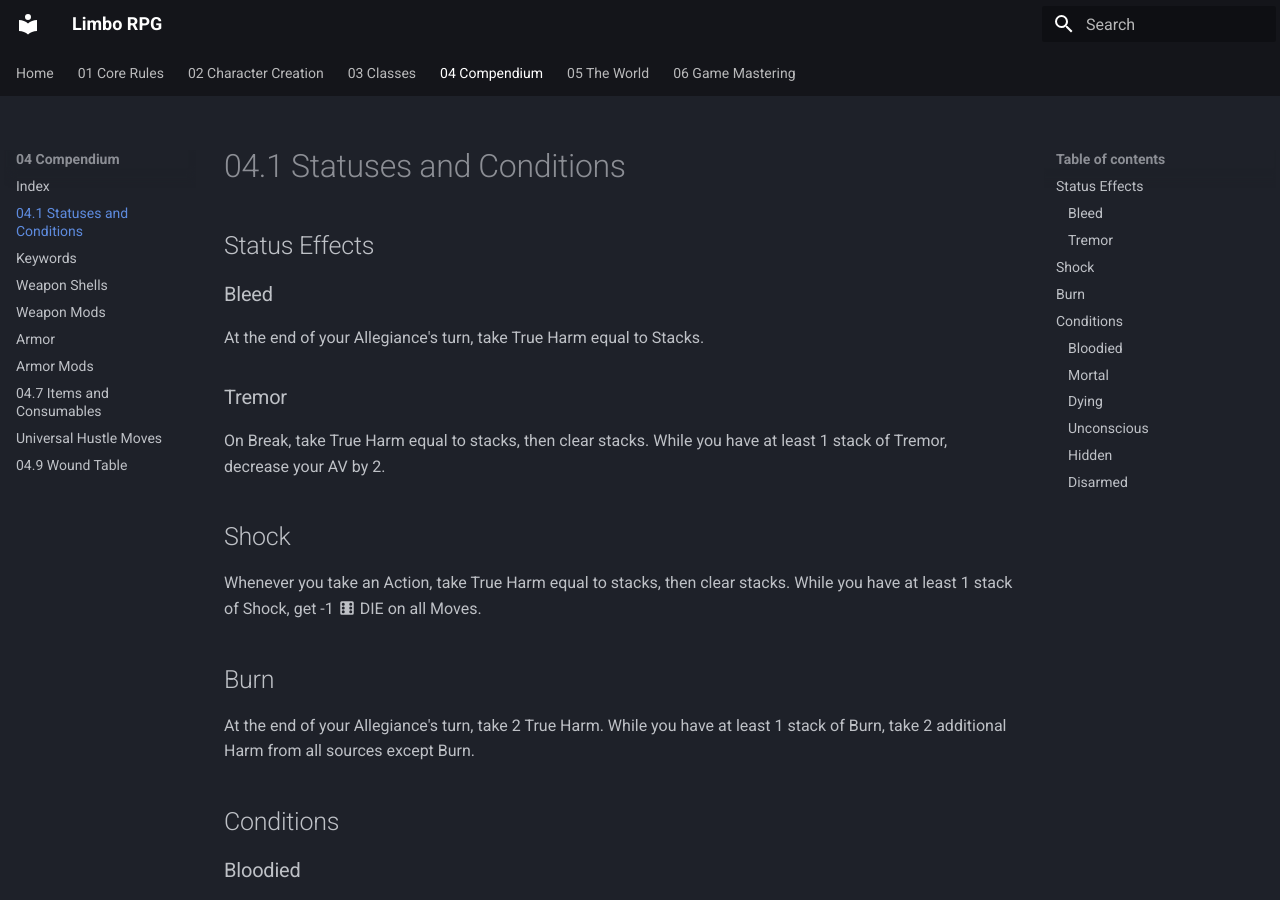
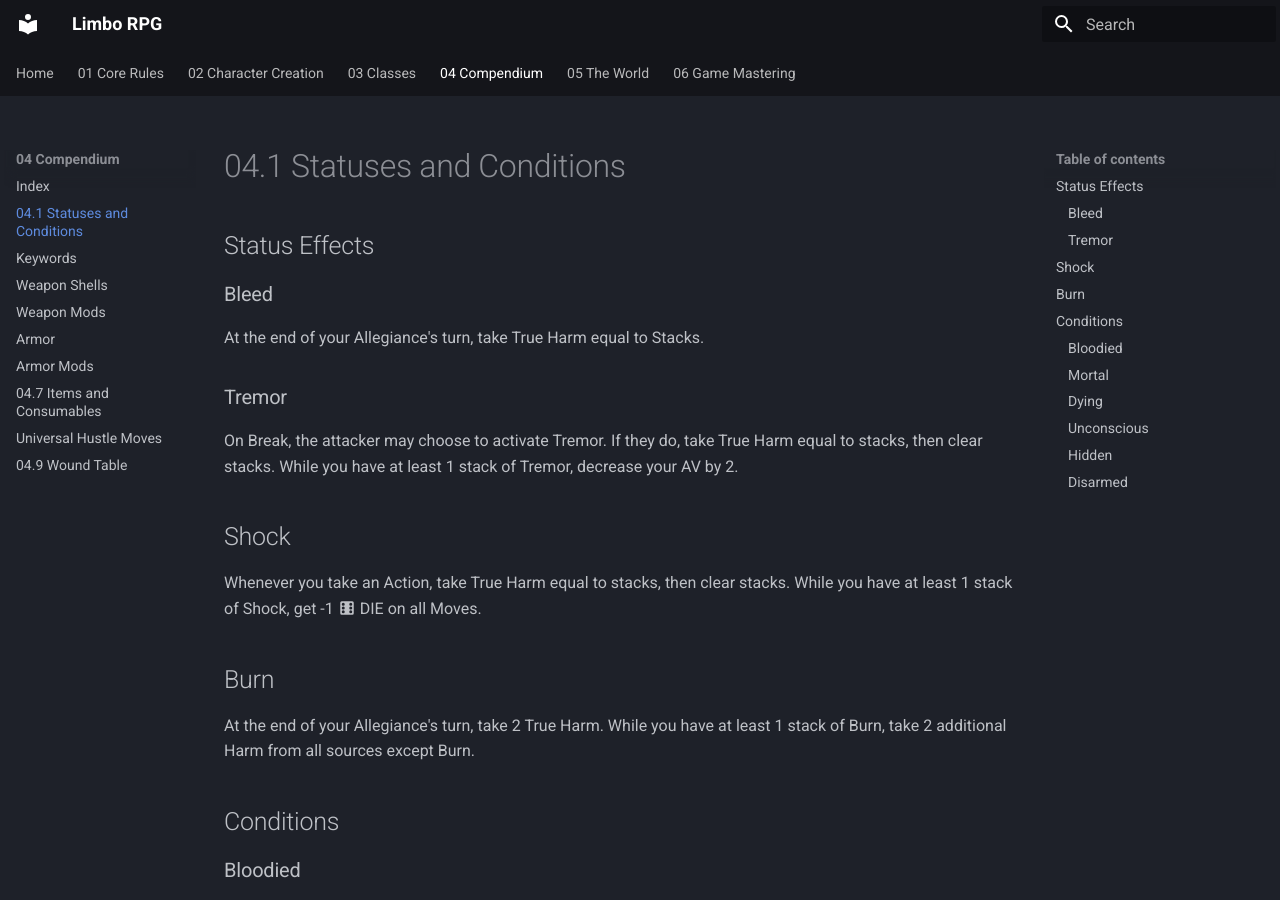
Before and after one commit to Bonfou/LimboRPG, an MkDocs documentation site: the page built from docs/04_Compendium/04.1_Statuses_and_Conditions.md, in a window 1280 px wide and 900 px high. Built offline with MkDocs 1.6.1 and Material for MkDocs 9.7.7, drawn with Linux system fonts in a browser that asks for light colours.

Commit message:
Adjust Tremor trigger to be optional

```diff
--- a/docs/04_Compendium/04.1_Statuses_and_Conditions.md
+++ b/docs/04_Compendium/04.1_Statuses_and_Conditions.md
@@ -2,7 +2,7 @@
 ### Bleed
 At the end of your Allegiance's turn, take True Harm equal to Stacks.
 ### Tremor
-On Break, take True Harm equal to stacks, then clear stacks.
+On Break, the attacker may choose to activate Tremor. If they do, take True Harm equal to stacks, then clear stacks.
 While you have at least 1 stack of Tremor, decrease your AV by 2.
 ## Shock
 Whenever you take an Action, take True Harm equal to stacks, then clear stacks.
```
